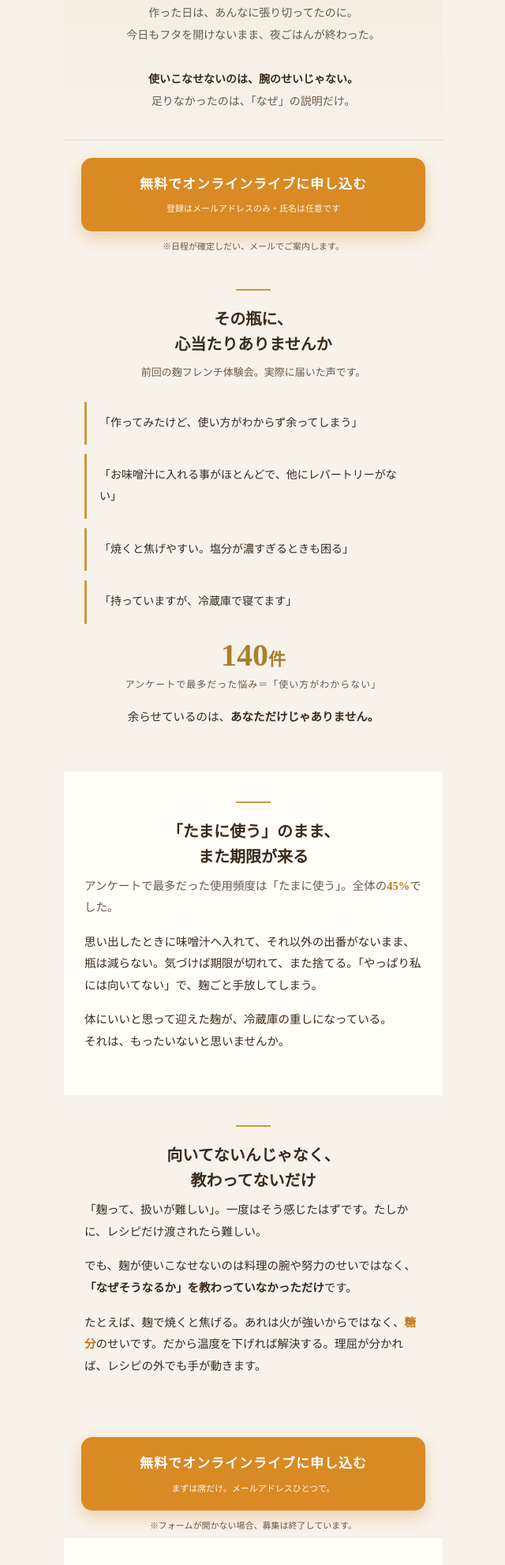
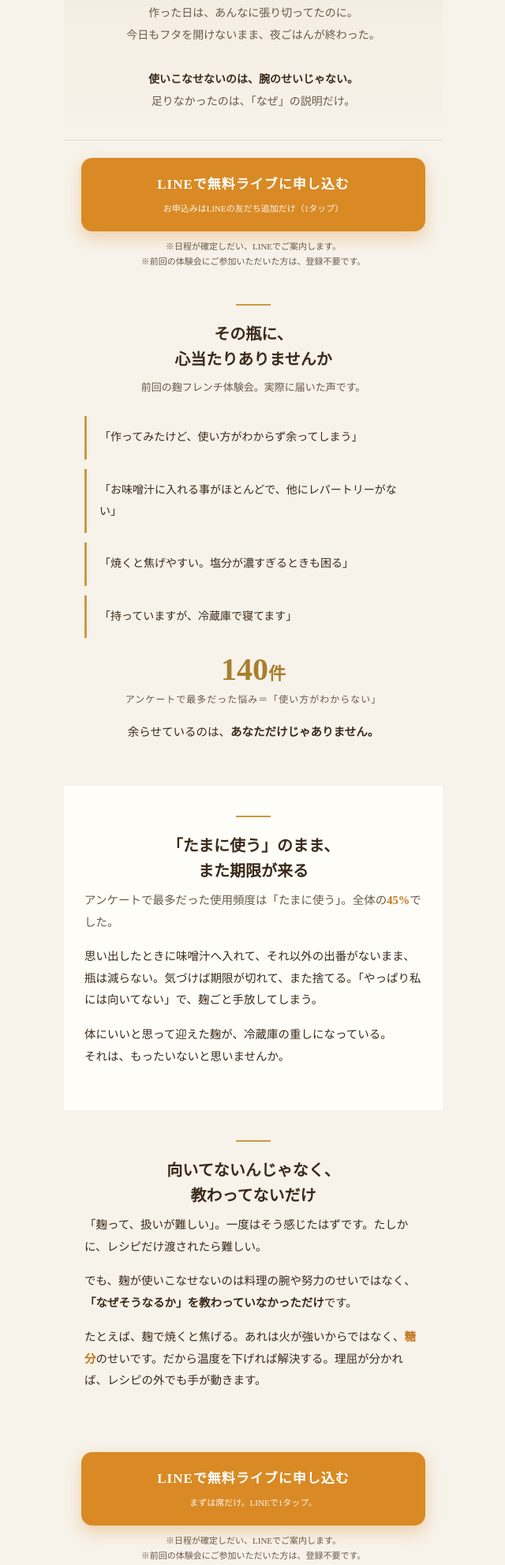
Before and after one commit to aya-bistro/koji, a plain HTML site: page index.html in a window 1280 px wide. Shown: the part 316-2298 px from the top of the page at 79% size, without its empty margins (319-959 px from the left). Drawn offline with nearby package versions, Linux system fonts and the light colour scheme.

Commit message:
CTA・案内文をLINE登録前提に統一（日程確定後LINE案内・前回参加者は登録不要）

```diff
--- a/index.html
+++ b/index.html
@@ -119,8 +119,8 @@ section{padding:38px 26px}
 </div>
 
 <div class="cta-wrap">
-  <a href="https://utage-system.com/line/open/WGnQPXc0J9fx?mtid=vcCq4HpbZASK" class="cta">無料でオンラインライブに申し込む<span class="s">登録はメールアドレスのみ・氏名は任意です</span></a>
-  <p class="cta-note">※日程が確定しだい、メールでご案内します。</p>
+  <a href="https://utage-system.com/line/open/WGnQPXc0J9fx?mtid=vcCq4HpbZASK" class="cta">LINEで無料ライブに申し込む<span class="s">お申込みはLINEの友だち追加だけ（1タップ）</span></a>
+  <p class="cta-note">※日程が確定しだい、LINEでご案内します。<br>※前回の体験会にご参加いただいた方は、登録不要です。</p>
 </div>
 
 <!-- 共感 -->
@@ -157,8 +157,8 @@ section{padding:38px 26px}
 </section>
 
 <div class="cta-wrap">
-  <a href="https://utage-system.com/line/open/WGnQPXc0J9fx?mtid=vcCq4HpbZASK" class="cta">無料でオンラインライブに申し込む<span class="s">まずは席だけ。メールアドレスひとつで。</span></a>
-  <p class="cta-note">※フォームが開かない場合、募集は終了しています。</p>
+  <a href="https://utage-system.com/line/open/WGnQPXc0J9fx?mtid=vcCq4HpbZASK" class="cta">LINEで無料ライブに申し込む<span class="s">まずは席だけ。LINEで1タップ。</span></a>
+  <p class="cta-note">※日程が確定しだい、LINEでご案内します。<br>※前回の体験会にご参加いただいた方は、登録不要です。</p>
 </div>
 
 <!-- 何を教えるか -->
@@ -236,6 +236,7 @@ section{padding:38px 26px}
     <li>麹を使ったことがなくてもOK</li>
     <li>アーカイブ配信あり。当日欠席でも見られます</li>
     <li>顔出し不要。見るだけの参加で大丈夫</li>
+    <li>前回の体験会に参加された方は、あらためての登録は不要です</li>
     <li>オンラインサロンPlaisirとは別の企画です</li>
   </ul>
 </section>
@@ -245,8 +246,8 @@ section{padding:38px 26px}
   <div class="divider"></div>
   <h2 class="sec-t">申込みから当日まで、<br>3ステップ</h2>
   <ul class="steps">
-    <li>申込フォームにメールアドレスを登録する（氏名は任意）</li>
-    <li>届いたメールで、Zoomの参加URLを受け取る</li>
+    <li>ボタンからLINEを友だち追加する（1タップで完了）</li>
+    <li>日程が確定したら、LINEでZoomの参加URLが届く</li>
     <li>8月末の当日、Zoomを開くだけ。材料の準備は要りません</li>
   </ul>
 </section>
@@ -259,6 +260,7 @@ section{padding:38px 26px}
     <div class="q"><div class="qq">麹をほとんど使ったことがなくても大丈夫ですか？</div><div class="aa">大丈夫です。「なぜ」から話すので、これから始める人ほど遠回りせずに済みます。</div></div>
     <div class="q"><div class="qq">何度も余らせてきました。今回も同じ気がします。</div><div class="aa">余ったのはレシピ単位で覚えていたから。理屈から入ると、残った麹の使い道を自分で思いつけるようになります。</div></div>
     <div class="q"><div class="qq">当日は都合が合いません。</div><div class="aa">アーカイブ配信があるので、あとから好きな時間に見られます。</div></div>
+    <div class="q"><div class="qq">前回の体験会に参加しました。また申込みが必要ですか？</div><div class="aa">不要です。前回ご参加の方には、同じLINEで日程とZoomのURLをご案内します。</div></div>
     <div class="q"><div class="qq">手作りの麹を腐らせそうで不安です。</div><div class="aa">仕込みや保存の疑問は、麹の専門家りょこさんが当日その場でお答えします。</div></div>
   </div>
 </section>
@@ -273,8 +275,8 @@ section{padding:38px 26px}
 </section>
 
 <div class="cta-wrap" style="padding-bottom:30px">
-  <a href="https://utage-system.com/line/open/WGnQPXc0J9fx?mtid=vcCq4HpbZASK" class="cta">無料でオンラインライブに申し込む<span class="s">参加は無料。メールアドレスひとつで席がとれます。</span></a>
-  <p class="cta-note">※フォームが開かない場合、募集は終了しています。</p>
+  <a href="https://utage-system.com/line/open/WGnQPXc0J9fx?mtid=vcCq4HpbZASK" class="cta">LINEで無料ライブに申し込む<span class="s">参加は無料。LINEの友だち追加だけで席がとれます。</span></a>
+  <p class="cta-note">※日程が確定しだい、LINEでご案内します。<br>※前回の体験会にご参加いただいた方は、登録不要です。</p>
 </div>
 
 <div class="ft">
```
